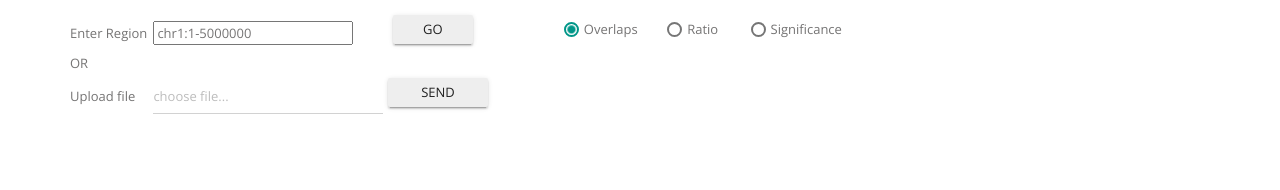
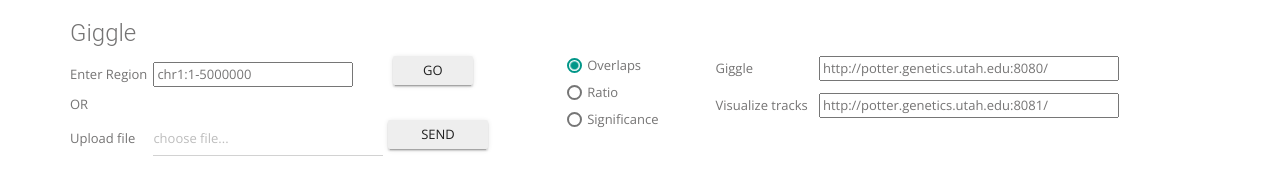
Before and after one commit to tonydisera/giggleHeatMap, a plain HTML site: page index.html in a window 1280 px wide. Drawn offline with nearby package versions, Linux system fonts and the light colour scheme; no server answers.

Commit message:
Add input for URLs of giggle and giggle tracks servers.

```diff
--- a/app.js
+++ b/app.js
@@ -15,6 +15,9 @@ var ucscTrackNames = [];
 
 $(document).ready(function() {
 	$.material.init();
+
+	$('#giggle-url').val(giggleUrl);
+	$('#giggle-tracks-url').val(giggleUCSCBrowserUrl);
 
 	initBedUploadForm();
 
@@ -236,7 +239,7 @@ function initBedUploadForm() {
 	    var formData = new FormData();
 	    formData.append('files', $('#bed-upload-form input[type=file]')[0].files[0]);
 
-
+	    getGiggleUrls();
 
 	    var url = giggleUrl + "filepost";
 
@@ -260,9 +263,15 @@ function initBedUploadForm() {
 	});
 }
 
+function getGiggleUrls() {
+	giggleUrl = $('#giggle-url').val();
+	giggleUCSCBrowserUrl = $('#giggle-tracks-url').val();
+}
+
 
 function loadHeatmapForRegion() {
 
+	getGiggleUrls();
 	var dataUrl = giggleUrl + "?region=" + $('#overlaps').val();
 
 	// get matrix data (tab delimited) and fill in heatmap
--- a/index.html
+++ b/index.html
@@ -55,22 +55,33 @@
       ::-webkit-input-placeholder {
          font-size: 13px !important;
       }
+      .checkbox, .radio {
+        margin-top: 0px;
+      }
+      input#giggle-url {
+        width: 300px !important;
+      }
+      input#giggle-tracks-url {
+        width: 300px !important;
+      }
+
     </style>
   </head>
   <body>
     <div class="container">
+      <h3>Giggle</h3>
       <div id="control-panel">
-        <div style="float:left;display:inline-block">
-          <div style="margin-top:5px;float:left;">
+        <div style="display:inline-block">
+          <div >
             <label>Enter Region</label>
             <input id="overlaps" value="chr1:1-5000000"></input>
             <button id="go-button" onclick="loadHeatmapForRegion()" style="margin-left:36px;" class="btn btn-default btn-raised">Go</button>
           </div>
-          <div style="clear:both;margin-top:5px;"><label>OR</label></div>
+          <div ><label>OR</label></div>
           <div style="margin-top:0px;clear:both">
             <label>Upload file</label>
             <form id="bed-upload-form" style="display:inline-block"  method="post" enctype="multipart/form-data">
-              <div class="form-group" style="display:inline-block;width:230px;margin-top:0px">
+              <div class="form-group" style="padding:0px;display:inline-block;width:230px;margin-top:0px">
                  <input style="display:inline-block;"  name="file" type="file">
                  <input type="text" style="display:inline-block" readonly="" class="form-control" placeholder="choose file...">
               </div>
@@ -79,27 +90,37 @@
           </div>
         </div>
 
-        <div class="" style="float:left;inline-block;margin-left:50px;">
-          <span style="display:inline-block;width:100px" class="radio-value-field radio radio-primary">
+        <div class="" style="vertical-align:top;display:inline-block;margin-left:50px;width:120px;">
+          <span  class="radio-value-field radio radio-primary">
             <label>
               <input type="radio" class="radio-value-field" name="radio-value-field" id="radio-value-overlaps" onclick="loadHeatmapChart()" checked="true" value="overlaps">
              Overlaps
             </label>
           </span>
-          <span style="display:inline-block;width:80px" class="radio-value-field radio radio-primary">
+          <span  class="radio-value-field radio radio-primary">
             <label>
               <input type="radio" class="radio-value-field" name="radio-value-field" onclick="loadHeatmapChart()" id="radio-value-ratio" value="ratio" >
               Ratio
             </label>
           </span>
-          <span style="display:inline-block;width:100px" class="radio-value-field radio radio-primary">
+          <span  class="radio-value-field radio radio-primary">
             <label>
               <input type="radio" class="radio-value-field" name="radio-value-field" onclick="loadHeatmapChart()" id="radio-value-sig" value="sig" >
               Significance
             </label>
           </span>
         </div>
-      </div>
+
+        <div class="" style="vertical-align:top;display:inline-block;margin-left:50px;">
+          <div>
+            <label style="width:100px !important" >Giggle</label>
+            <input id="giggle-url"/>
+          </div>
+          <div style="margin-top:10px;">
+            <label style="width:100px !important;">Visualize tracks</label>
+            <input id="giggle-tracks-url"/>
+          </div>
+        </div>
     </div>
     <div id="chart"></div>
     </div>
```
